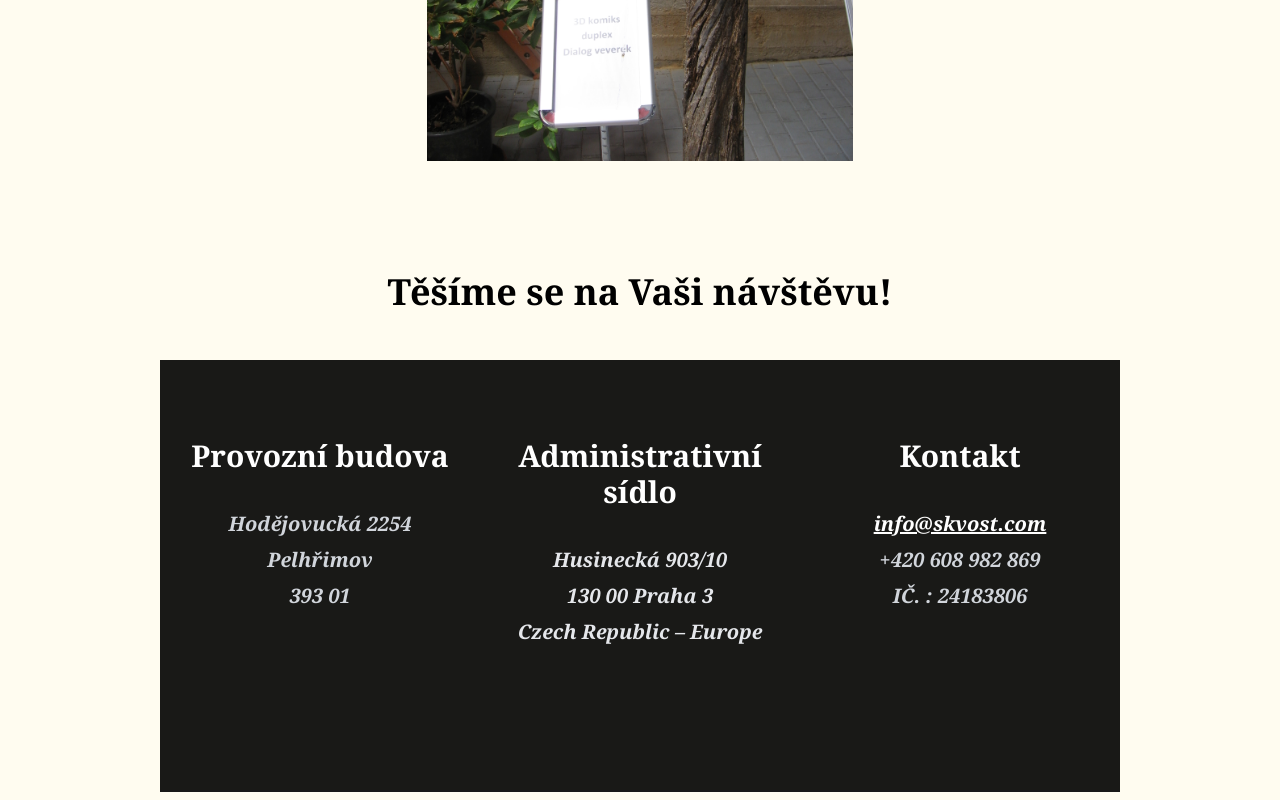
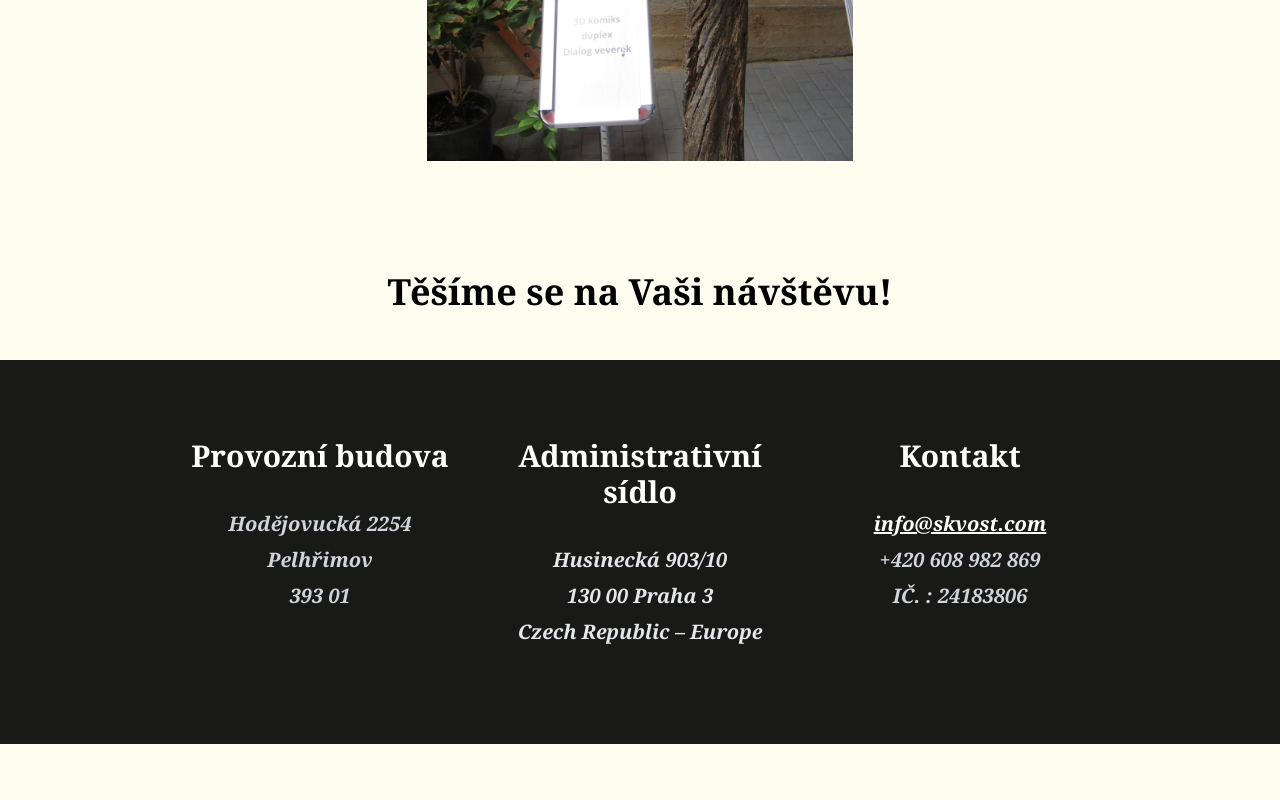
Before and after one commit to Dass33/in-museum, a website: page index.html in a window 1280 px wide. Shown: the part 3905-4705 px from the top of the page. After the commit the page ends 4649 px from the top, so only its background shows below. Drawn offline with Linux system fonts and the light colour scheme.

Commit message:
footer trailing white space fixed

```diff
--- a/index.html
+++ b/index.html
@@ -9,7 +9,7 @@
 	<link rel="icon" href="">
 </head>
 
-<body class="mx-auto font-serif min-w-80 bg-amber-50/70 font-bold text-xl" id="home">
+<body class="m-0 font-serif min-w-80 bg-amber-50/70 font-bold text-xl" id="home">
 
 	<div class="text-center relative mt-8 md:mt-16">
 
@@ -94,8 +94,9 @@
 
 	</div>
 
+	<div class="h-64 sm:h-80 md:h-96 bg-black/90 mx-auto text-center ">
 		<div
-		class="h-64 sm:h-80 md:h-96 bg-black/90 mx-auto text-center max-w-[60rem] text-sm sm:text-lg md:text-xl grid grid-cols-3 pt-8 md:pt-12 text-white">
+			class="mx-auto max-w-[60rem] text-sm sm:text-lg md:text-xl grid grid-cols-3 pt-8 md:pt-12 text-white">
 			<div class="">
 				<h3 class="text-md sm:text-xl md:text-2xl lg:text-3xl pb-3 font-bold">Provozní budova
 				</h3>
@@ -124,6 +125,7 @@
 				</address>
 			</div>
 		</div>
+	</div>
 </body>
 
 </html>
```
Also changed, not shown: dist/styles.css. Lines whose indentation alone changed are shown as unchanged.
